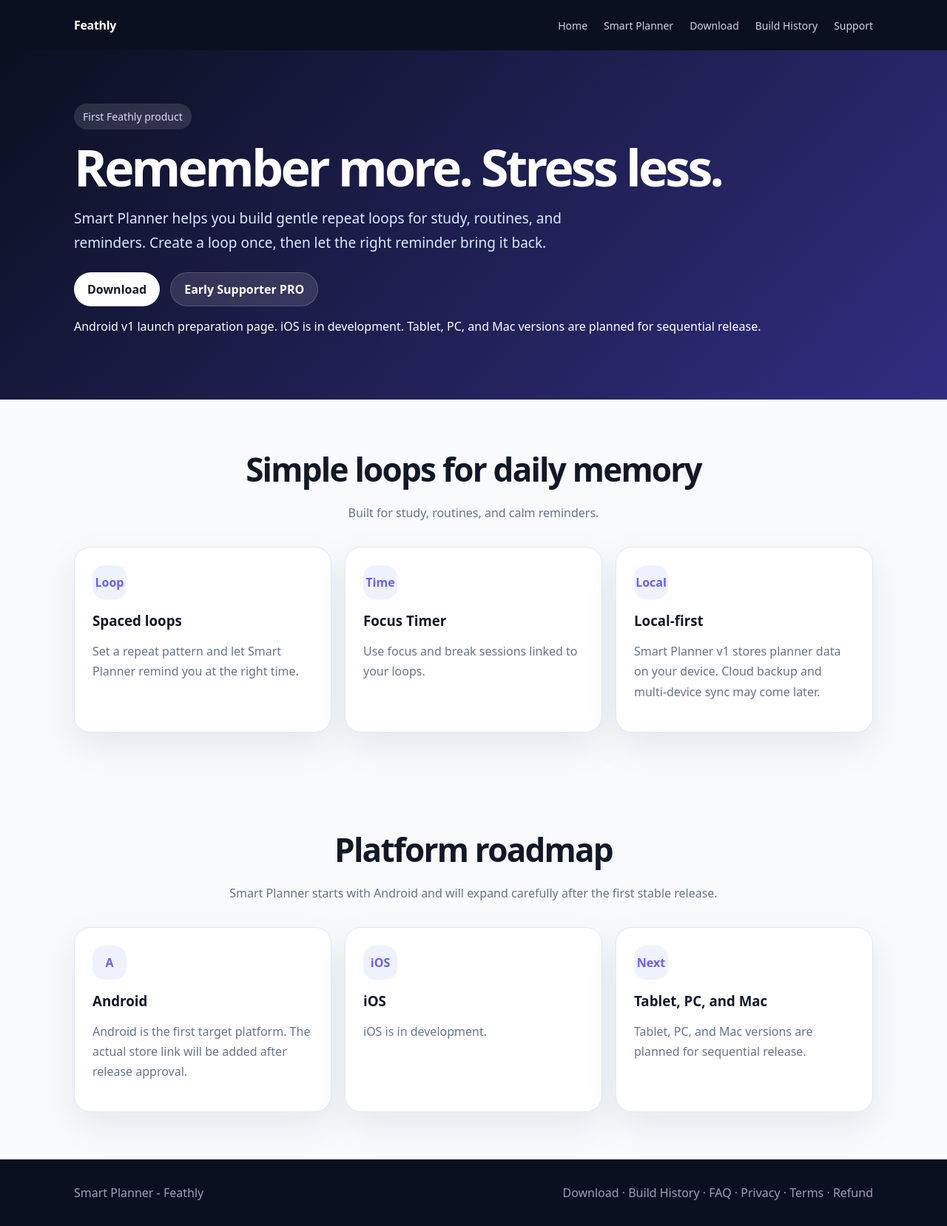
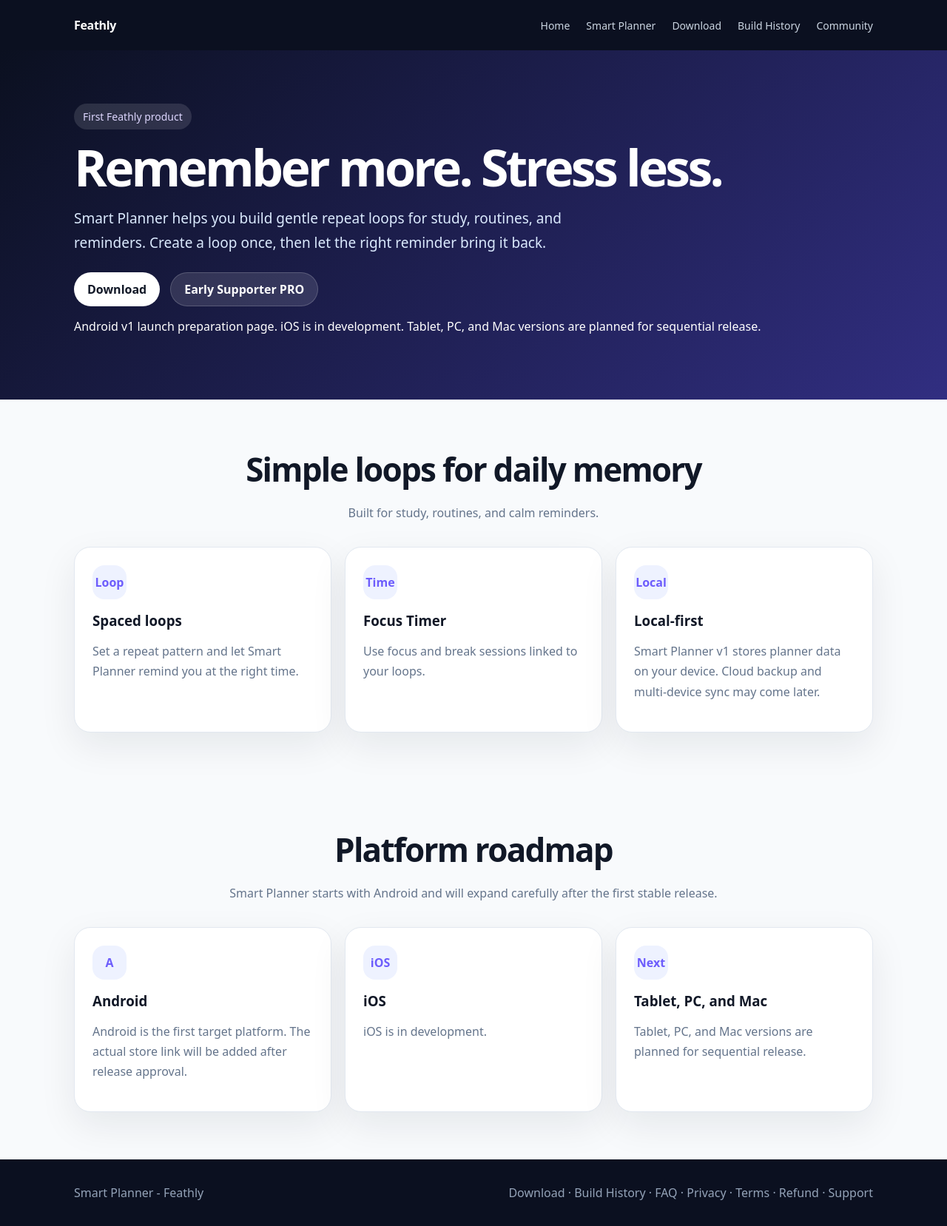
Before and after one commit to yoonng/smart-planner-site, a plain HTML site: page smart-planner/index.html in a window 1280 px wide. Shown: the whole page at 74% size. Drawn offline with Linux system fonts and the light colour scheme.

Commit message:
Unify Smart Planner top navigation

```diff
--- a/smart-planner/index.html
+++ b/smart-planner/index.html
@@ -2,11 +2,11 @@
 <html lang="en">
 <head><meta charset="utf-8"><meta name="viewport" content="width=device-width, initial-scale=1"><title>Smart Planner - Feathly</title><meta name="description" content="Smart Planner is a calm loop planner for study, routines, reminders, and focus sessions."><link rel="stylesheet" href="../assets/style.css"><script defer src="../assets/app.js"></script></head>
 <body>
-<header class="site-header"><div class="wrap nav"><a class="brand" href="../index.html">Feathly</a><nav class="nav-links"><a href="../index.html">Home</a><a href="index.html">Smart Planner</a><a href="download.html">Download</a><a href="build-history.html">Build History</a><a href="support.html">Support</a></nav></div></header>
+<header class="site-header"><div class="wrap nav"><a class="brand" href="../index.html">Feathly</a><nav class="nav-links"><a href="../index.html">Home</a><a href="index.html">Smart Planner</a><a href="download.html">Download</a><a href="build-history.html">Build History</a><a href="../community/">Community</a></nav></div></header>
 <main>
 <section class="hero"><div class="wrap"><div class="eyebrow">First Feathly product</div><h1>Remember more. Stress less.</h1><p class="lead">Smart Planner helps you build gentle repeat loops for study, routines, and reminders. Create a loop once, then let the right reminder bring it back.</p><div class="actions"><a class="btn" href="download.html">Download</a><a class="btn secondary" href="pro.html">Early Supporter PRO</a></div><p class="note">Android v1 launch preparation page. iOS is in development. Tablet, PC, and Mac versions are planned for sequential release.</p></div></section>
 <section><div class="wrap"><div class="section-title"><h2>Simple loops for daily memory</h2><p>Built for study, routines, and calm reminders.</p></div><div class="cards"><div class="card"><div class="icon">Loop</div><h3>Spaced loops</h3><p>Set a repeat pattern and let Smart Planner remind you at the right time.</p></div><div class="card"><div class="icon">Time</div><h3>Focus Timer</h3><p>Use focus and break sessions linked to your loops.</p></div><div class="card"><div class="icon">Local</div><h3>Local-first</h3><p>Smart Planner v1 stores planner data on your device. Cloud backup and multi-device sync may come later.</p></div></div></div></section>
 <section><div class="wrap"><div class="section-title"><h2>Platform roadmap</h2><p>Smart Planner starts with Android and will expand carefully after the first stable release.</p></div><div class="cards"><a class="card" href="download.html"><div class="icon">A</div><h3>Android</h3><p>Android is the first target platform. The actual store link will be added after release approval.</p></a><div class="card"><div class="icon">iOS</div><h3>iOS</h3><p>iOS is in development.</p></div><div class="card"><div class="icon">Next</div><h3>Tablet, PC, and Mac</h3><p>Tablet, PC, and Mac versions are planned for sequential release.</p></div></div></div></section>
 </main>
-<footer><div class="wrap foot"><div>Smart Planner - Feathly</div><div><a href="download.html">Download</a> · <a href="build-history.html">Build History</a> · <a href="faq.html">FAQ</a> · <a href="privacy.html">Privacy</a> · <a href="terms.html">Terms</a> · <a href="refund.html">Refund</a></div></div></footer>
+<footer><div class="wrap foot"><div>Smart Planner - Feathly</div><div><a href="download.html">Download</a> · <a href="build-history.html">Build History</a> · <a href="faq.html">FAQ</a> · <a href="privacy.html">Privacy</a> · <a href="terms.html">Terms</a> · <a href="refund.html">Refund</a> · <a href="support.html">Support</a></div></div></footer>
 </body></html>
```
